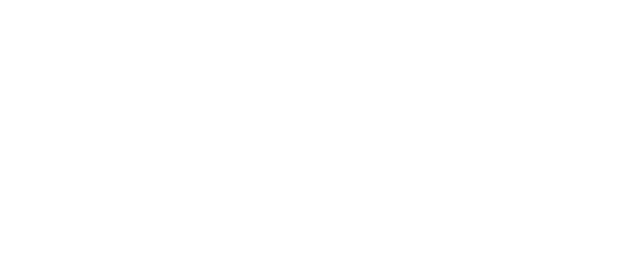
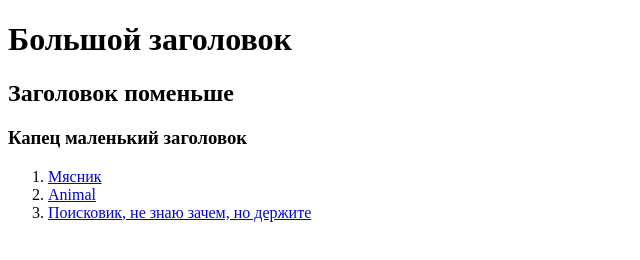
Before and after one commit to arthurshag/task-html, a website: page src/index.html in a window 1280 px wide. Shown: the whole page, without its empty margins (0-640 px from the left). Drawn offline with Linux system fonts and the light colour scheme.

Commit message:
задание по HTML

```diff
--- a/src/index.html
+++ b/src/index.html
@@ -2,6 +2,26 @@
 <html lang="en">
     <head>
         <title>HTML</title>
+        <meta charset="UTF-8" />
     </head>
-    <body></body>
+    <body>
+        <h1>Большой заголовок</h1>
+        <h2>Заголовок поменьше</h2>
+        <h3>Капец маленький заголовок</h3>
+        <ol>
+            <li>
+                <a href="https://i.ytimg.com/vi/3h420MMOPXs/maxresdefault.jpg"
+                    >Мясник</a
+                >
+            </li>
+            <li>
+                <a href="https://www.youtube.com/watch?v=jdWhJcrrjQs">Animal</a>
+            </li>
+            <li>
+                <a href="https://yandex.ru/"
+                    >Поисковик, не знаю зачем, но держите</a
+                >
+            </li>
+        </ol>
+    </body>
 </html>
```
Also changed, not shown: 1 other file.
